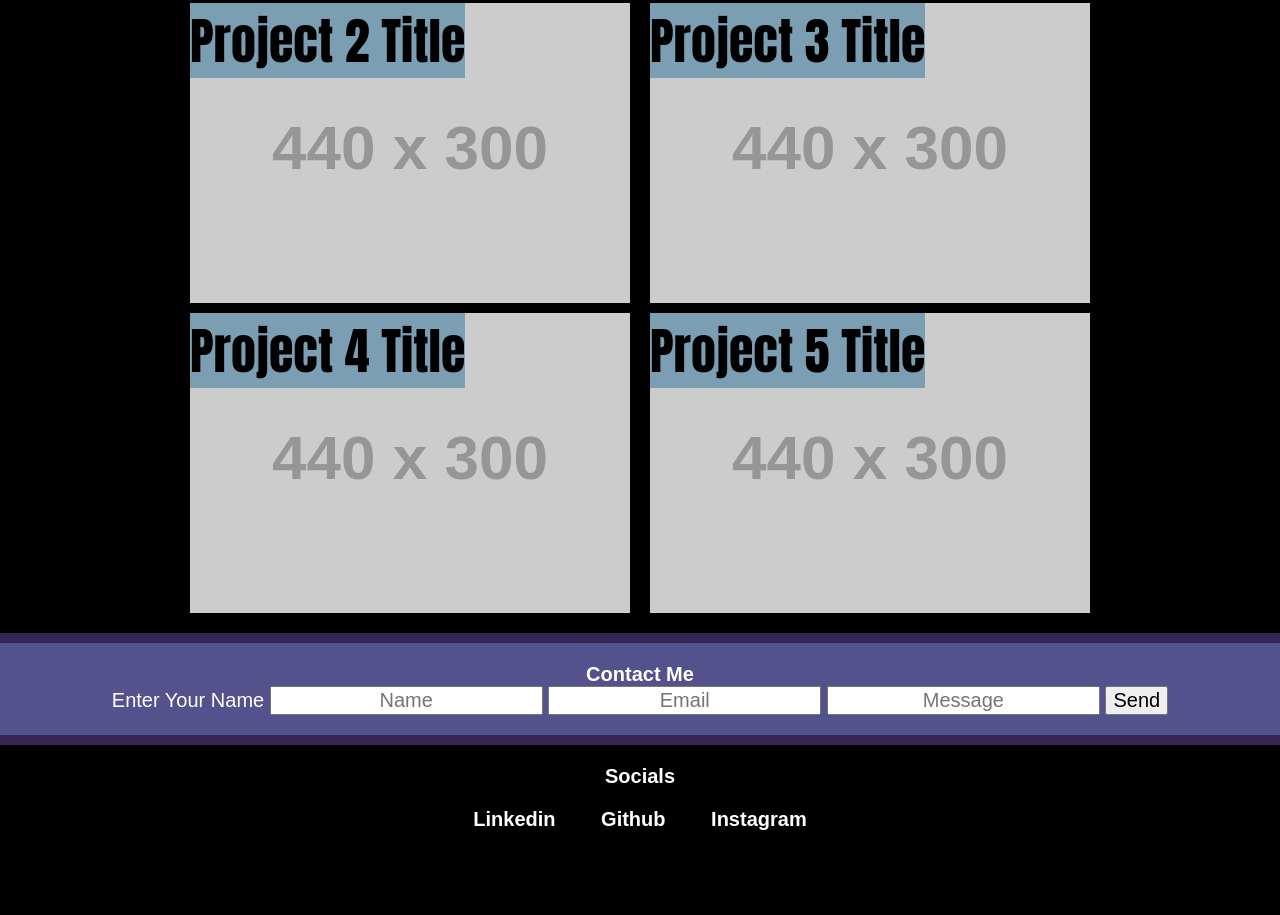
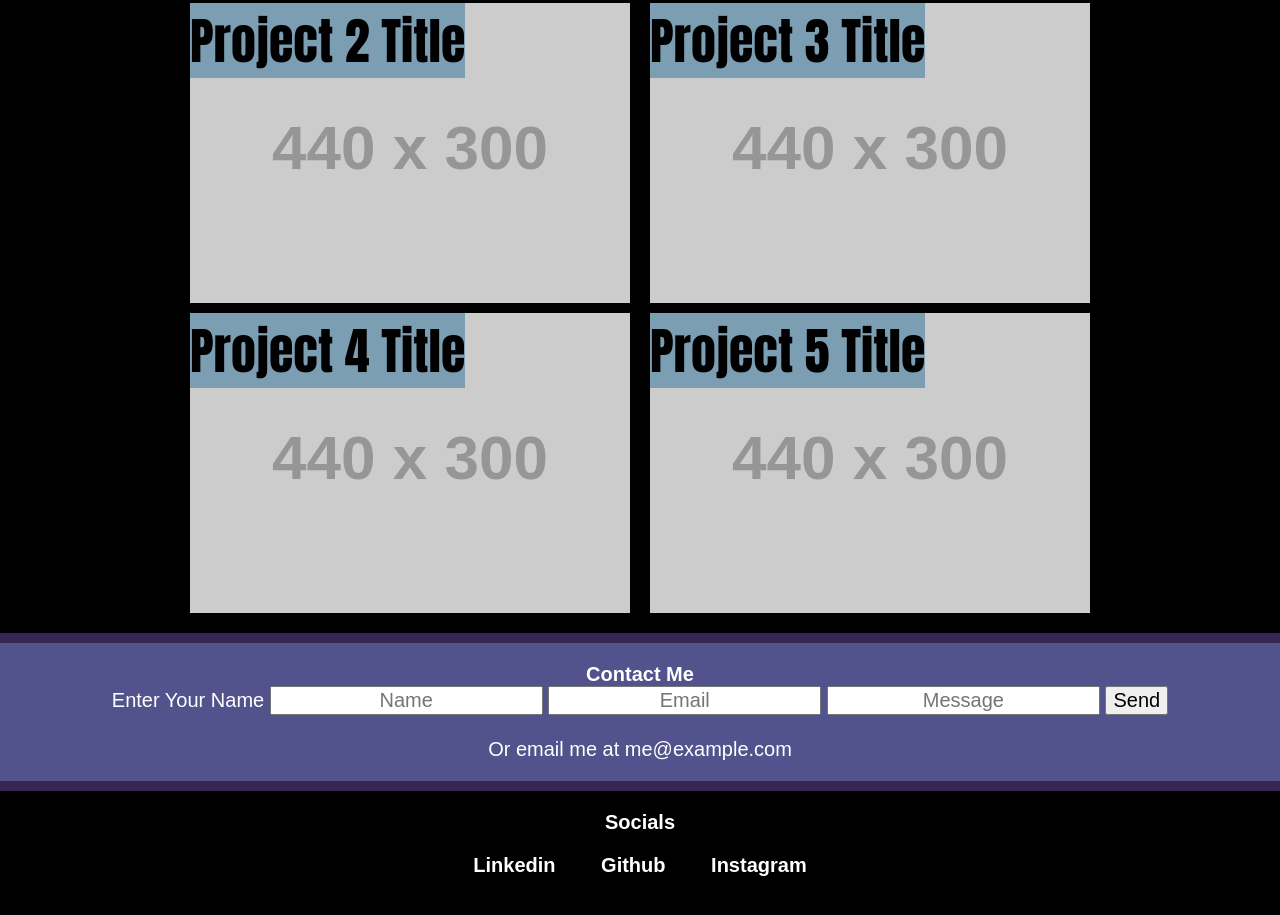
Before and after one commit to daevidvo/personal_portfolio, a plain HTML site: page index.html in a window 1280 px wide. Shown: the part 1262-2177 px from the top of the page. Before the commit the page ends 2133 px from the top, so only its background shows below. Drawn offline with Linux system fonts and the light colour scheme; placeholder pictures from the web are drawn by us.

Commit message:
Finished writing README.md and added finishing touches on index.html

```diff
--- a/index.html
+++ b/index.html
@@ -91,6 +91,10 @@
             <input type="text" placeholder="Message"/>
             <input type="submit" value="Send"/>
         </form>
+
+        <br>
+
+        <p>Or email me at me@example.com</p>
     </section>
 
     <footer id="socials">
```
Also changed, not shown: README.md, 1 other file.
